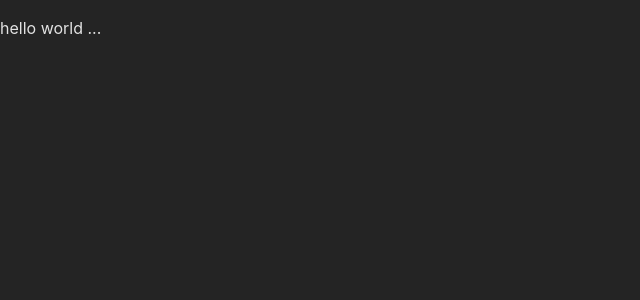
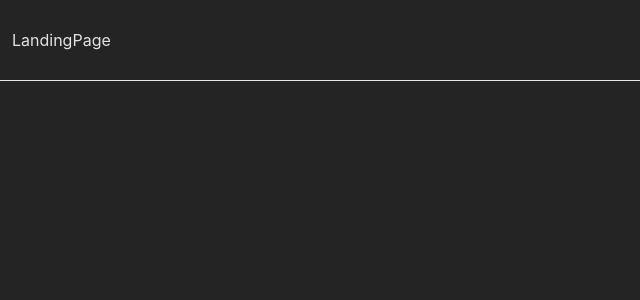
Before and after one commit to deep-vadukiya/scrapper-tool, a React (Vite) app: page / in a window 1280 px wide. Shown: the top 300 px of the page, without its empty margins (0-640 px from the left). Built offline with nearby package versions, Linux system fonts and the light colour scheme.

Commit message:
ST01 - setup - added routes and basic pages components

```diff
--- a/package.json
+++ b/package.json
@@ -12,7 +12,8 @@
   "dependencies": {
     "idb": "^8.0.0",
     "react": "^18.3.1",
-    "react-dom": "^18.3.1"
+    "react-dom": "^18.3.1",
+    "react-router-dom": "^6.27.0"
   },
   "devDependencies": {
     "@eslint/js": "^9.11.1",
--- /dev/null
+++ b/pages/copyCollection/index.jsx
@@ -0,0 +1,13 @@
+//
+
+import React from "react";
+
+// ----------------------------------------------
+
+export default function CopyCollection() {
+  return (
+    <div>
+      <p>CopyCollection</p>
+    </div>
+  );
+}
--- /dev/null
+++ b/pages/landingPage/index.jsx
@@ -0,0 +1,15 @@
+//
+
+import React from "react";
+
+// ----------------------------------------------
+
+export default function LandingPage() {
+  return (
+    <div style={{ padding: 12, borderBottom: "1px solid #E6E6E6" }}>
+      <div>
+        <p>LandingPage</p>
+      </div>
+    </div>
+  );
+}
--- /dev/null
+++ b/routes/index.jsx
@@ -0,0 +1,21 @@
+//
+
+import { useRoutes } from "react-router-dom";
+// pages
+import LandingPage from "../pages/landingPage/index";
+import CopyCollection from "../pages/copyCollection";
+
+// ----------------------------------------------
+
+export default function Router() {
+  return useRoutes([
+    {
+      path: "/",
+      element: <LandingPage />,
+    },
+    {
+      path: "copy-collection",
+      element: <CopyCollection />,
+    },
+  ]);
+}
--- a/src/App.jsx
+++ b/src/App.jsx
@@ -1,13 +1,14 @@
 //
 
 import React from "react";
+import Router from "../routes";
 
 // ----------------------------------------------
 
 function App() {
   return (
     <React.Fragment>
-      <p>hello world ...</p>
+      <Router />
     </React.Fragment>
   );
 }
--- a/src/index.css
+++ b/src/index.css
@@ -25,5 +25,4 @@ a:hover {
 body {
   margin: 0;
   padding: 0;
-  display: flex;
 }
--- a/src/main.jsx
+++ b/src/main.jsx
@@ -2,6 +2,8 @@
 
 import React from "react";
 import { createRoot } from "react-dom/client";
+import { BrowserRouter } from "react-router-dom";
+// component
 import App from "./App.jsx";
 import "./index.css";
 
@@ -9,6 +11,8 @@ import "./index.css";
 
 createRoot(document.getElementById("root")).render(
   <React.Fragment>
-    <App />
+    <BrowserRouter>
+      <App />
+    </BrowserRouter>
   </React.Fragment>
 );
```
Also changed, not shown: 1 other file (tests, documents, lock files or other folders).
